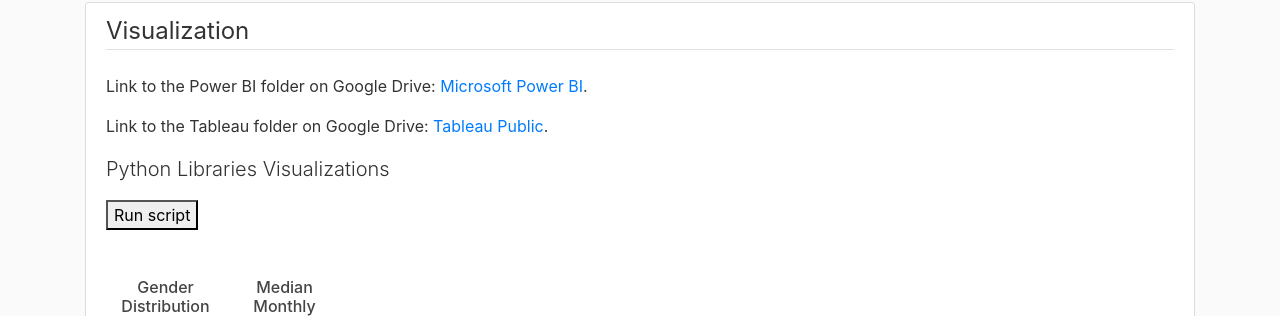
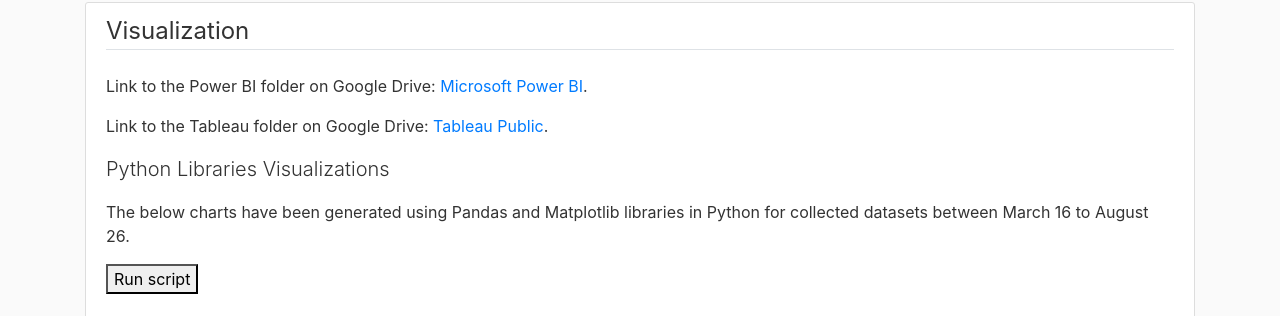
Before and after one commit to uoForms/Admin-CANBeWell, a Django app: page /visualization/ in a window 1280 px wide. Shown: the part 78-394 px from the top of the page. Run offline with Django 3.2, Linux system fonts and the light colour scheme; some libraries are stand-ins or nearby versions.

Commit message:
Update index.html

```diff
--- a/visualization/templates/visualization/index.html
+++ b/visualization/templates/visualization/index.html
@@ -5,6 +5,8 @@
 <p>Link to the Tableau folder on Google Drive: <a href="https://drive.google.com/drive/folders/1CD03UiWFPwyY5oAwn_IDO2TqeHbz6INx" target="_blank">Tableau Public</a>.</p>
 
 <p class="lead">Python Libraries Visualizations</p>
+
+<p>The below charts have been generated using Pandas and Matplotlib libraries in Python for collected datasets between March 16 to August 26.</p>
 
 <form action='visualization/' method="post">
     {% csrf_token %}
```
